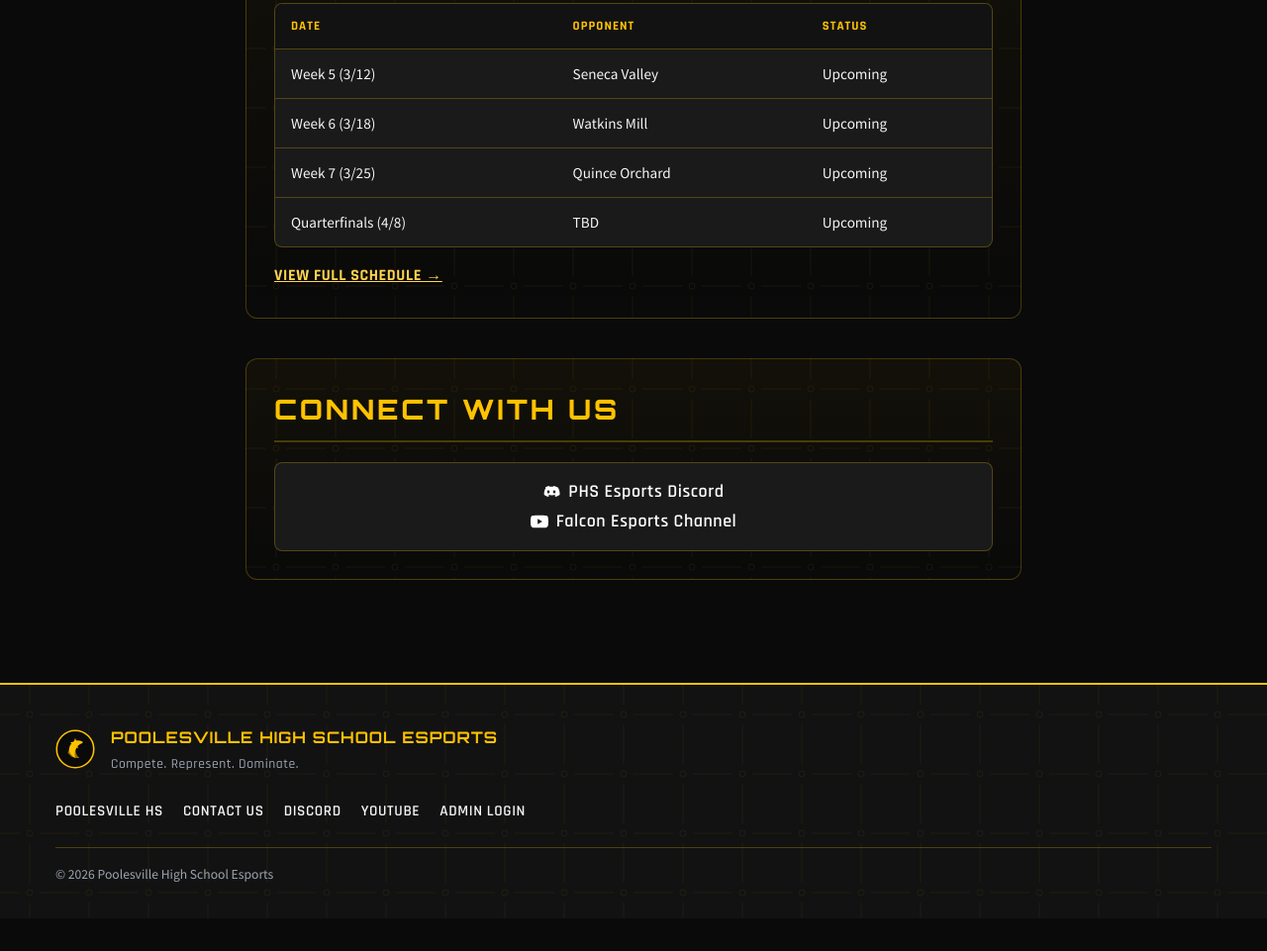
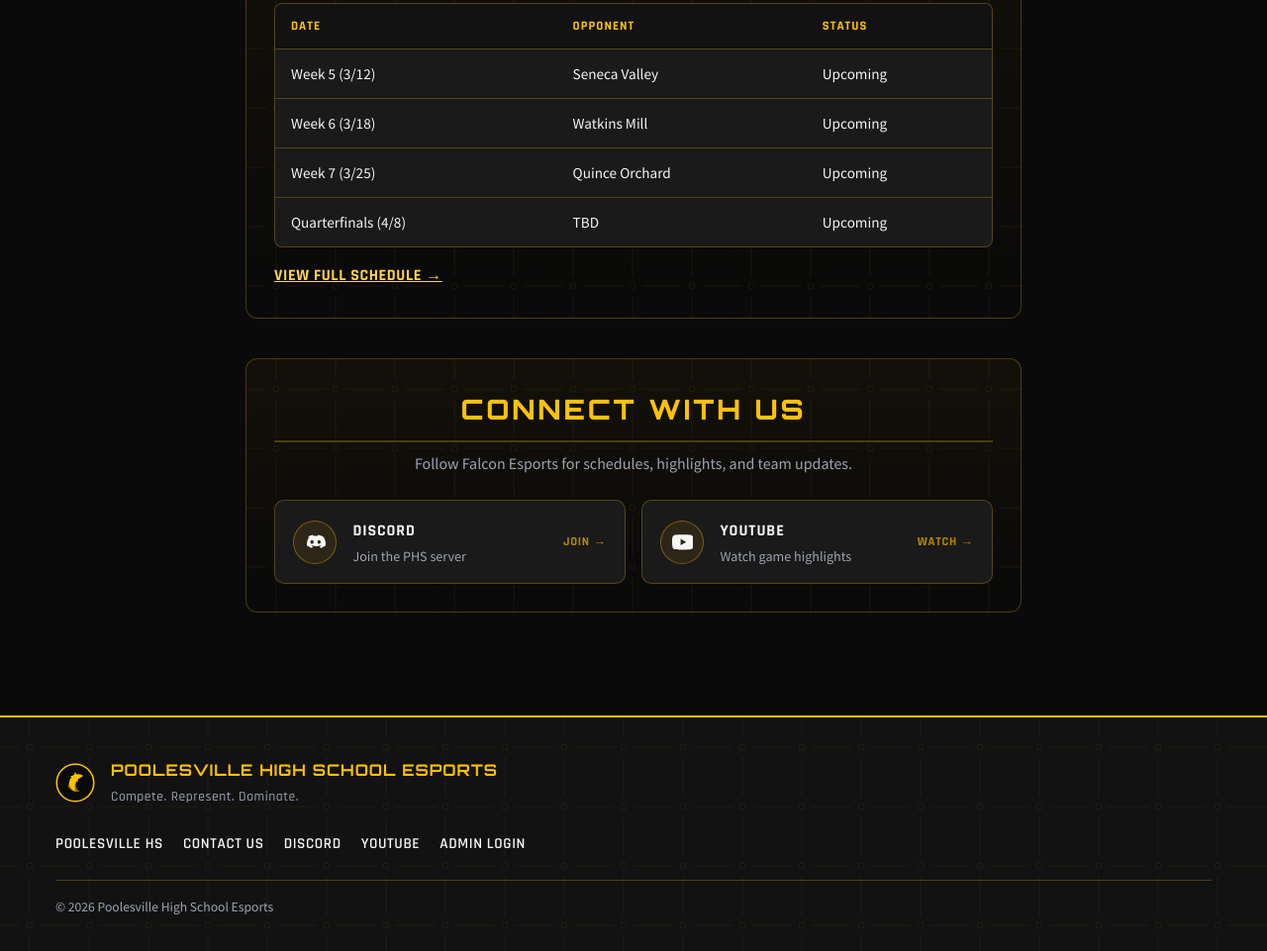
Before and after one commit to jelli13/poolesville-esports, a website: page index.html in a window 1280 px wide. Shown: the part 809-1770 px from the top of the page at 99% size. Before the commit the page ends 1737 px from the top, so only its background shows below. Drawn offline with Linux system fonts and the light colour scheme; no server answers.

Commit message:
Fix contact email, UI polish, Render health check, and deploy config.
Update Ryan Broome contact link, nav/footer/social fixes, and add /health plus render.yaml for Render monitoring.

Co-authored-by: Cursor <cursoragent@cursor.com>

```diff
--- a/css/styles.css
+++ b/css/styles.css
@@ -1014,84 +1014,128 @@ body.nav-open .main {
   color: var(--gold);
 }
 
-/* Home contact links */
-.home-contact {
+/* Home social links */
+.home-social {
   margin-top: 2rem;
 }
 
-.contact-links {
-  display: flex;
-  flex-direction: column;
+.social-header {
+  text-align: center;
+  margin-bottom: 1.5rem;
+}
+
+.social-header h2 {
+  margin-bottom: 0.5rem;
+}
+
+.social-lead {
+  font-family: var(--font-body);
+  font-size: 1rem;
+  color: var(--text-muted);
+  margin: 0;
+  max-width: 32rem;
+  margin-inline: auto;
+}
+
+.social-grid {
+  display: grid;
+  grid-template-columns: repeat(2, minmax(0, 1fr));
+  gap: 1rem;
+}
+
+.social-card {
+  display: flex;
   align-items: center;
-  gap: 0.75rem;
-  margin-top: 1.25rem;
-  padding: 1.25rem 1.5rem;
+  gap: 1rem;
+  padding: 1.1rem 1.15rem;
   background: var(--black-elevated);
   border: 1px solid var(--border);
-  border-radius: 8px;
-}
-
-.home-contact .contact-link,
-.home-contact .contact-link:visited {
-  display: inline-flex;
-  flex-wrap: nowrap;
-  align-items: center;
-  justify-content: flex-start;
-  gap: 0.5rem;
-  color: #fff;
+  border-radius: 10px;
   text-decoration: none;
-  font-family: var(--font-display);
-  font-size: 1.125rem;
-  font-weight: 600;
-  line-height: 1.125rem;
-  letter-spacing: 0.03em;
-  white-space: nowrap;
-  transition: color 0.2s ease;
-}
-
-.home-contact .contact-link:hover,
-.home-contact .contact-link:hover:visited {
-  color: var(--gold-bright);
-}
-
-.home-contact .contact-link:focus-visible {
+  color: inherit;
+  transition: border-color 0.2s, background 0.2s, transform 0.2s;
+}
+
+.social-card:hover {
+  border-color: rgba(255, 194, 0, 0.45);
+  background: rgba(255, 194, 0, 0.05);
+  transform: translateY(-1px);
+}
+
+.social-card:hover .social-card-icon {
+  color: var(--gold);
+}
+
+.social-card:focus-visible {
   outline: 2px solid var(--gold);
   outline-offset: 3px;
-  border-radius: 4px;
-}
-
-/* Emoji-sized icons inline with link text (~18px) */
-.home-contact .contact-icon {
-  display: inline-flex;
+}
+
+.social-card-icon {
+  display: flex;
   align-items: center;
   justify-content: center;
-  width: 1.125rem;
-  height: 1.125rem;
-  min-width: 1.125rem;
-  min-height: 1.125rem;
   flex-shrink: 0;
-  color: #fff;
-}
-
-.home-contact .contact-link:hover .contact-icon {
+  width: 2.75rem;
+  height: 2.75rem;
+  border-radius: 50%;
+  border: 1px solid rgba(255, 194, 0, 0.35);
+  background: rgba(255, 194, 0, 0.08);
+  color: var(--text);
+}
+
+.social-card-icon svg {
+  width: 1.35rem;
+  height: 1.35rem;
+}
+
+.social-card-body {
+  display: flex;
+  flex-direction: column;
+  gap: 0.15rem;
+  min-width: 0;
+  flex: 1;
+}
+
+.social-card-name {
+  font-family: var(--font-display);
+  font-size: 1rem;
+  font-weight: 700;
+  letter-spacing: 0.06em;
+  text-transform: uppercase;
+  color: var(--text);
+}
+
+.social-card-desc {
+  font-family: var(--font-body);
+  font-size: 0.88rem;
+  color: var(--text-muted);
+  line-height: 1.35;
+}
+
+.social-card-action {
+  flex-shrink: 0;
+  font-family: var(--font-display);
+  font-size: 0.78rem;
+  font-weight: 700;
+  letter-spacing: 0.06em;
+  text-transform: uppercase;
+  color: var(--gold-dim);
+  transition: color 0.2s;
+}
+
+.social-card:hover .social-card-action {
   color: var(--gold-bright);
 }
 
-.home-contact .contact-icon svg,
-.home-contact .contact-icon-svg {
-  display: block;
-  width: 1.125rem !important;
-  height: 1.125rem !important;
-  max-width: 1.125rem;
-  max-height: 1.125rem;
-  flex-shrink: 0;
-}
-
-.home-contact .contact-label {
-  display: inline-flex;
-  align-items: center;
-  line-height: 1.125rem;
-  color: inherit;
+@media (max-width: 640px) {
+  .social-grid {
+    grid-template-columns: 1fr;
+  }
+
+  .social-card-action {
+    display: none;
+  }
 }
 
 /* Varsity players roster */
@@ -1461,9 +1505,15 @@ body.nav-open .main {
   border-top: 1px solid var(--border);
 }
 
+.footer-staff-link-short,
+.footer-staff-status-short,
+.footer-link-short {
+  display: none;
+}
+
 @media (max-width: 900px) {
   body {
-    padding-bottom: calc(3.5rem + env(safe-area-inset-bottom, 0px));
+    padding-bottom: calc(3.25rem + env(safe-area-inset-bottom, 0px));
   }
 
   .site-footer {
@@ -1480,7 +1530,7 @@ body.nav-open .main {
   .footer-inner {
     display: flex;
     align-items: center;
-    padding: 0.75rem 0.85rem calc(0.75rem + env(safe-area-inset-bottom, 0px));
+    padding: 0.65rem 0.65rem calc(0.65rem + env(safe-area-inset-bottom, 0px));
     gap: 0;
   }
 
@@ -1493,28 +1543,35 @@ body.nav-open .main {
     display: flex;
     flex-wrap: nowrap;
     align-items: center;
-    justify-content: flex-start;
-    gap: 0.9rem;
+    justify-content: center;
+    gap: 0.55rem;
     width: 100%;
-    min-height: 1.75rem;
-    overflow-x: auto;
-    -webkit-overflow-scrolling: touch;
-    scrollbar-width: none;
-  }
-
-  .footer-links::-webkit-scrollbar {
-    display: none;
+    min-height: 1.5rem;
+    overflow-x: hidden;
   }
 
   .footer-links a,
   .footer-staff-link,
   .footer-staff-status {
-    font-size: 0.8125rem;
+    font-size: 0.72rem;
     font-weight: 700;
-    letter-spacing: 0.05em;
+    letter-spacing: 0.03em;
     white-space: nowrap;
-    flex-shrink: 0;
+    flex-shrink: 1;
+    min-width: 0;
     color: var(--gold);
+  }
+
+  .footer-staff-link-long,
+  .footer-staff-status-long,
+  .footer-link-long {
+    display: none;
+  }
+
+  .footer-staff-link-short,
+  .footer-staff-status-short,
+  .footer-link-short {
+    display: inline;
   }
 
   .footer-staff-link {
@@ -1639,7 +1696,24 @@ body.nav-open .main {
 
 @media (max-width: 640px) {
   #qualifications-block.qualifications-block {
-    padding: 1.75rem 1.25rem;
+    padding: 1.75rem 1rem;
+    overflow: hidden;
+  }
+
+  #qualifications-block .page-title {
+    font-size: clamp(1.35rem, 7.5vw, 2rem);
+    letter-spacing: 0.04em;
+    overflow-wrap: anywhere;
+    word-break: break-word;
+    hyphens: auto;
+    padding-inline: 0.25rem;
+  }
+
+  #qualifications-block .qualifications-intro,
+  #qualifications-block .qualifications-list {
+    font-size: 0.95rem;
+    overflow-wrap: anywhere;
+    word-break: break-word;
   }
 
   .page-inner,
--- a/index.html
+++ b/index.html
@@ -10,7 +10,7 @@
     href="https://fonts.googleapis.com/css2?family=Michroma&family=Orbitron:wght@600;700;800;900&family=Rajdhani:wght@500;600;700&family=Source+Sans+Pro:ital,wght@0,400;0,600;0,700;1,400&display=swap"
     rel="stylesheet"
   />
-  <link rel="stylesheet" href="css/styles.css?v=18" />
+  <link rel="stylesheet" href="css/styles.css?v=21" />
   <link rel="stylesheet" href="css/admin.css?v=9" />
 </head>
 <body>
@@ -54,7 +54,7 @@
         </button>
         <ul class="nav-dropdown-menu" aria-label="Varsity Team sections">
           <li>
-            <button type="button" data-varsity-tab="schedule" class="is-active">Schedule</button>
+            <button type="button" data-varsity-tab="schedule">Schedule</button>
           </li>
           <li>
             <button type="button" data-varsity-tab="highlights">Game Highlights</button>
@@ -77,7 +77,7 @@
         </button>
         <ul class="nav-dropdown-menu" aria-label="About sections">
           <li>
-            <button type="button" data-about-tab="what-is-esports" class="is-active">What is Esports?</button>
+            <button type="button" data-about-tab="what-is-esports">What is Esports?</button>
           </li>
         </ul>
       </li>
@@ -130,30 +130,41 @@
           <a class="schedule-link" href="#" id="full-schedule-link" data-go-varsity="schedule">View full schedule →</a>
         </section>
 
-        <section class="home-section home-contact section-accent" aria-labelledby="home-contact-heading">
-          <h2 id="home-contact-heading">Connect With Us</h2>
-          <div class="contact-links">
-            <a class="contact-link" href="#" id="contact-discord" target="_blank" rel="noopener noreferrer">
-              <span class="contact-icon" aria-hidden="true">
-                <svg class="contact-icon-svg" xmlns="http://www.w3.org/2000/svg" viewBox="0 0 24 24" focusable="false" aria-hidden="true">
+        <section class="home-section home-social section-accent" aria-labelledby="home-contact-heading">
+          <div class="social-header">
+            <h2 id="home-contact-heading">Connect With Us</h2>
+            <p class="social-lead">Follow Falcon Esports for schedules, highlights, and team updates.</p>
+          </div>
+          <div class="social-grid">
+            <a class="social-card" href="#" id="contact-discord" target="_blank" rel="noopener noreferrer">
+              <span class="social-card-icon" aria-hidden="true">
+                <svg xmlns="http://www.w3.org/2000/svg" viewBox="0 0 24 24" focusable="false" aria-hidden="true">
                   <path
                     fill="currentColor"
                     d="M19.27 5.33C17.94 4.71 16.5 4.26 15 4a.09.09 0 0 0-.07.03c-.18.33-.39.76-.53 1.09a16.09 16.09 0 0 0-4.8 0c-.14-.34-.37-.76-.54-1.09A.09.09 0 0 0 8.99 4c-1.5.26-2.94.71-4.27 1.33A.08.08 0 0 0 4.55 6.6C2.56 9.78 2.04 12.86 2.25 15.89a.09.09 0 0 0 .04.06c1.89 1.39 3.72 2.23 5.5 2.8a.09.09 0 0 0 .1-.03c.42-.58.8-1.19 1.13-1.83a.09.09 0 0 0-.05-.12 10.63 10.63 0 0 1-1.52-.72.09.09 0 0 1-.01-.15c.13-.09.25-.2.37-.29a.09.09 0 0 1 .09 0c3.19 1.48 6.64 1.48 9.79 0a.09.09 0 0 1 .09 0c.12.1.24.2.37.29a.09.09 0 0 1-.01.15 10.47 10.47 0 0 1-1.53.73.09.09 0 0 0-.04.12c.34.64.72 1.25 1.13 1.83a.09.09 0 0 0 .1.03c1.79-.57 3.62-1.41 5.51-2.8a.09.09 0 0 0 .04-.06c.28-3.54-.58-6.59-2.21-9.56a.08.08 0 0 0-.04-.03zM8.04 13.86c-.97 0-1.77-.9-1.77-2s.79-2 1.77-2 1.78.9 1.77 2-.8 2-1.77 2zm7.92 0c-.97 0-1.77-.9-1.77-2s.79-2 1.77-2 1.78.9 1.77 2-.8 2-1.77 2z"
                   />
                 </svg>
               </span>
-              <span class="contact-label">PHS Esports Discord</span>
+              <span class="social-card-body">
+                <span class="social-card-name">Discord</span>
+                <span class="social-card-desc">Join the PHS server</span>
+              </span>
+              <span class="social-card-action" aria-hidden="true">Join →</span>
             </a>
-            <a class="contact-link" href="#" id="contact-youtube" target="_blank" rel="noopener noreferrer">
-              <span class="contact-icon" aria-hidden="true">
-                <svg class="contact-icon-svg" xmlns="http://www.w3.org/2000/svg" viewBox="0 0 24 24" focusable="false" aria-hidden="true">
+            <a class="social-card" href="#" id="contact-youtube" target="_blank" rel="noopener noreferrer">
+              <span class="social-card-icon" aria-hidden="true">
+                <svg xmlns="http://www.w3.org/2000/svg" viewBox="0 0 24 24" focusable="false" aria-hidden="true">
                   <path
                     fill="currentColor"
                     d="M23.498 6.186a3.016 3.016 0 0 0-2.122-2.136C19.505 3.545 12 3.545 12 3.545s-7.505 0-9.377.505A3.017 3.017 0 0 0 .502 6.186C0 8.07 0 12 0 12s0 3.93.502 5.814a3.016 3.016 0 0 0 2.122 2.136c1.871.505 9.376.505 9.376.505s7.505 0 9.377-.505a3.015 3.015 0 0 0 2.122-2.136C24 15.93 24 12 24 12s0-3.93-.502-5.814zM9.545 15.568V8.432L15.818 12l-6.273 3.568z"
                   />
                 </svg>
               </span>
-              <span class="contact-label">Falcon Esports Channel</span>
+              <span class="social-card-body">
+                <span class="social-card-name">YouTube</span>
+                <span class="social-card-desc">Watch game highlights</span>
+              </span>
+              <span class="social-card-action" aria-hidden="true">Watch →</span>
             </a>
           </div>
         </section>
@@ -394,8 +405,8 @@
         </div>
       </div>
       <div class="footer-links">
-        <a id="footer-phs" href="https://www.montgomeryschoolsmd.org/schools/poolesvillehs/" target="_blank" rel="noopener noreferrer">Poolesville HS</a>
-        <a id="footer-email" href="mailto:Adam_Broome@mcpsmd.org">Contact Us</a>
+        <a id="footer-phs" href="https://www.montgomeryschoolsmd.org/schools/poolesvillehs/" target="_blank" rel="noopener noreferrer"><span class="footer-link-long">Poolesville HS</span><span class="footer-link-short">PHS</span></a>
+        <a id="footer-email" href="mailto:Ryan_J_Broome@mcpsmd.org"><span class="footer-link-long">Contact Us</span><span class="footer-link-short">Contact</span></a>
         <a id="footer-discord" href="#" target="_blank" rel="noopener noreferrer">Discord</a>
         <a id="footer-youtube" href="#" target="_blank" rel="noopener noreferrer">YouTube</a>
         <span id="admin-gate-footer" class="footer-staff-gate" aria-live="polite"></span>
@@ -439,6 +450,6 @@
   </div>
 
   <script src="js/site-config.js"></script>
-  <script src="js/app.js?v=12" type="module"></script>
+  <script src="js/app.js?v=13" type="module"></script>
 </body>
 </html>
--- a/js/app.js
+++ b/js/app.js
@@ -115,10 +115,6 @@ async function showVarsityTab(tabId) {
     panel.classList.toggle("is-active", panel.id === `varsity-${tabId}`);
   });
 
-  varsityTabButtons.forEach((btn) => {
-    btn.classList.toggle("is-active", btn.dataset.varsityTab === tabId);
-  });
-
   syncAdminControls();
 
   if (tabId === "schedule" && !scheduleReady) {
@@ -144,29 +140,17 @@ function showAboutTab(tabId) {
   aboutPanels.forEach((panel) => {
     panel.classList.toggle("is-active", panel.id === `about-${tabId}`);
   });
-
-  aboutTabButtons.forEach((btn) => {
-    btn.classList.toggle("is-active", btn.dataset.aboutTab === tabId);
-  });
 }
 
 function showClubTab(tabId) {
   clubPanels.forEach((panel) => {
     panel.classList.toggle("is-active", panel.id === `club-${tabId}`);
   });
-
-  clubTabButtons.forEach((btn) => {
-    btn.classList.toggle("is-active", btn.dataset.clubTab === tabId);
-  });
 }
 
 function showEventsTab(tabId) {
   eventsPanels.forEach((panel) => {
     panel.classList.toggle("is-active", panel.id === `events-${tabId}`);
-  });
-
-  eventsTabButtons.forEach((btn) => {
-    btn.classList.toggle("is-active", btn.dataset.eventsTab === tabId);
   });
 }
 
@@ -175,6 +159,36 @@ function syncNavGroups(pageId) {
   navGroupAbout?.classList.toggle("is-expanded", pageId === "about");
   navGroupClub?.classList.toggle("is-expanded", pageId === "club");
   navGroupEvents?.classList.toggle("is-expanded", pageId === "events");
+}
+
+function syncSubtabNav(pageId, { varsityTab, aboutTab, clubTab, eventsTab }) {
+  varsityTabButtons.forEach((btn) => {
+    btn.classList.toggle(
+      "is-active",
+      pageId === "varsity" && btn.dataset.varsityTab === varsityTab
+    );
+  });
+
+  aboutTabButtons.forEach((btn) => {
+    btn.classList.toggle(
+      "is-active",
+      pageId === "about" && btn.dataset.aboutTab === aboutTab
+    );
+  });
+
+  clubTabButtons.forEach((btn) => {
+    btn.classList.toggle(
+      "is-active",
+      pageId === "club" && btn.dataset.clubTab === clubTab
+    );
+  });
+
+  eventsTabButtons.forEach((btn) => {
+    btn.classList.toggle(
+      "is-active",
+      pageId === "events" && btn.dataset.eventsTab === eventsTab
+    );
+  });
 }
 
 function showPage(pageId, options = {}) {
@@ -201,6 +215,8 @@ function showPage(pageId, options = {}) {
   if (pageId === "about") showAboutTab(aboutTab);
   if (pageId === "club") showClubTab(clubTab);
   if (pageId === "events") showEventsTab(eventsTab);
+
+  syncSubtabNav(pageId, { varsityTab, aboutTab, clubTab, eventsTab });
 
   syncAdminControls();
   window.scrollTo({ top: 0, behavior: "smooth" });
--- a/js/topbar-admin.js
+++ b/js/topbar-admin.js
@@ -5,9 +5,10 @@ export function renderAdminGate() {
   if (!footer) return;
 
   if (isAdminLoggedIn()) {
-    footer.innerHTML = '<span class="footer-staff-status">Admin · signed in</span>';
+    footer.innerHTML = '<span class="footer-staff-status"><span class="footer-staff-status-long">Admin · signed in</span><span class="footer-staff-status-short">Admin</span></span>';
     return;
   }
 
-  footer.innerHTML = '<a href="login.html" class="footer-staff-link">Admin Login</a>';
+  footer.innerHTML =
+    '<a href="login.html" class="footer-staff-link" aria-label="Admin Login"><span class="footer-staff-link-long">Admin Login</span><span class="footer-staff-link-short">Admin</span></a>';
 }
--- a/server/index.js
+++ b/server/index.js
@@ -124,9 +124,13 @@ app.post("/api/highlights", requireAdmin, async (req, res) => {
   }
 });
 
+app.get("/health", (_req, res) => {
+  res.type("text/plain").send("ok");
+});
+
 app.use(express.static(ROOT));
 
-app.listen(PORT, () => {
+app.listen(PORT, "0.0.0.0", () => {
   console.log(`Poolesville Esports site: http://localhost:${PORT}`);
   console.log("Admin saves update data/schedule.json and data/highlights.json for all visitors.");
 });
```
Also changed, not shown: render.yaml (added, +11 -0 lines), README.md, 2 other files.
